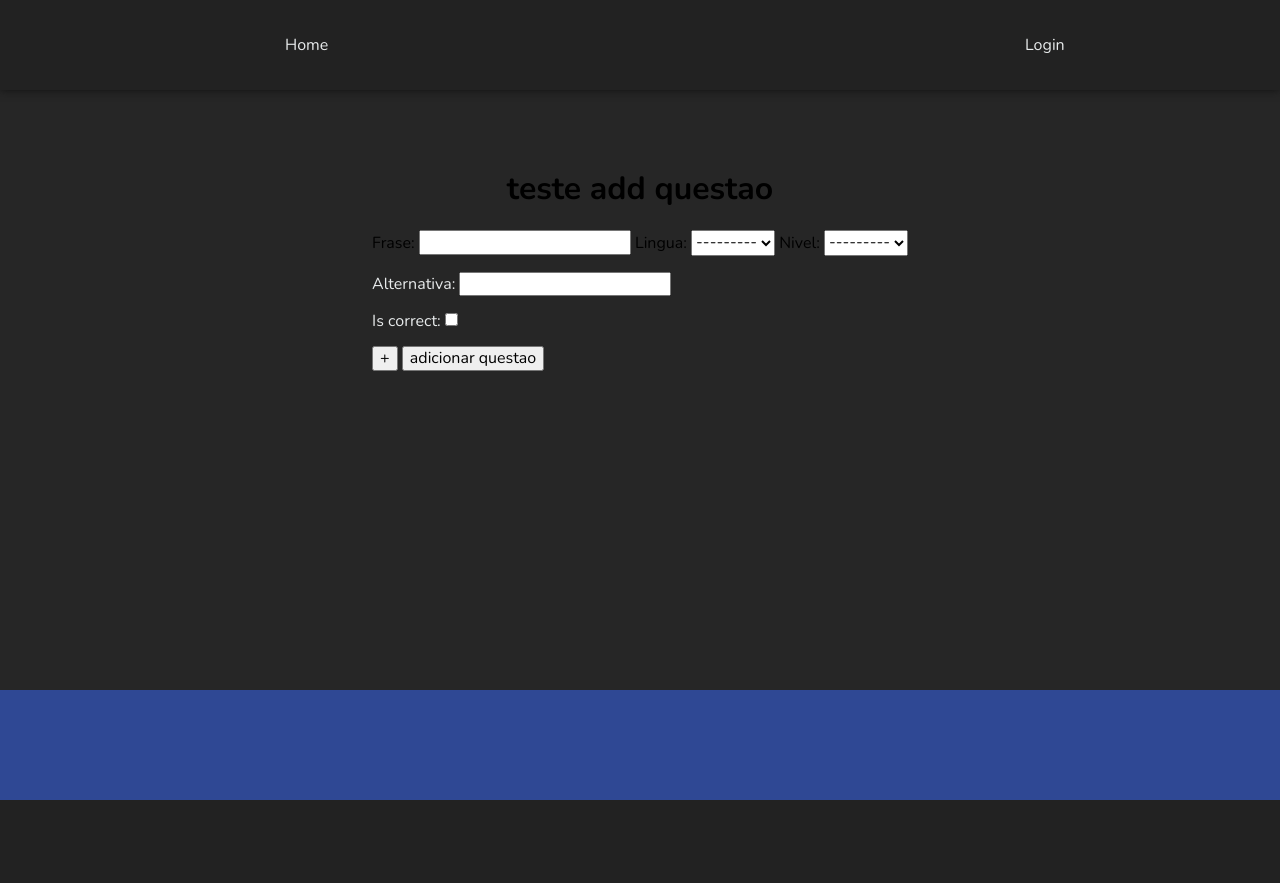
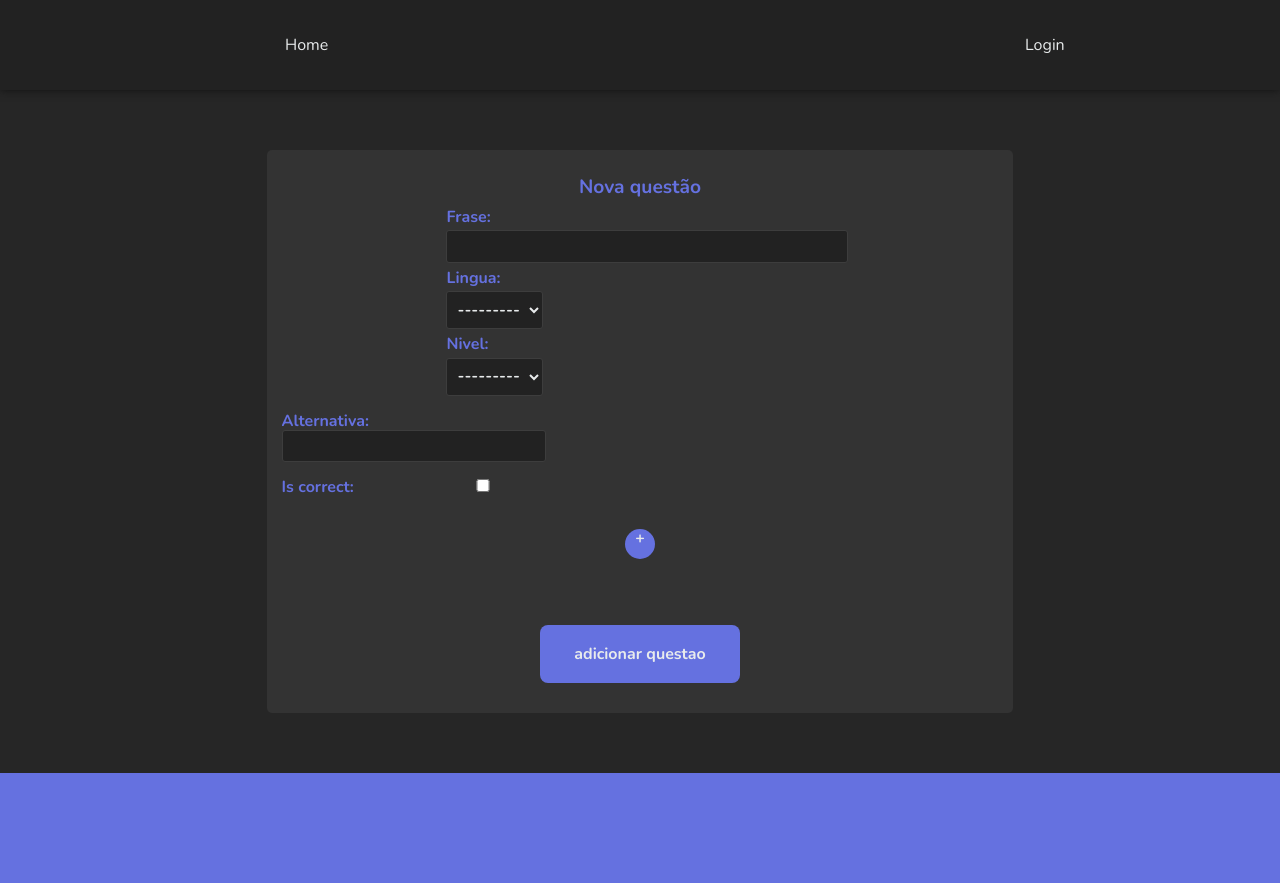
Before and after one commit to PedroWegner/ao_laerer_projeto, a Django app: page /ensino/criar_questao in a window 1280 px wide. Before the commit the page ends 800 px from the top, so only its background shows below. Run offline with Django 4.2, Linux system fonts and the light colour scheme; data that the repository does not hold is empty.

Commit message:
arrumado css de formularios

```diff
--- a/ensino/templates/ensino/aula.html
+++ b/ensino/templates/ensino/aula.html
@@ -22,7 +22,7 @@
         <div class="box-conteudo">
             <h2>Contéudo</h2>
             <p>{{ aula.conteudo }}</p>
-            <a class="btn-class" href="{{ aula.conteudo_download.url}}" target="_blank">Baixar conteúdo</a>
+            <a class="btn-cadastro" href="{{ aula.conteudo_download.url}}" target="_blank">Baixar conteúdo</a>
         </div>
         <div class="box-conteudo">
             <h2>Palavras</h2>
@@ -33,7 +33,7 @@
             <a class="aula-palavra" href="/ensino/lingua/palavra/{{palavra.id}}/">
                 <p>{{palavra}}</p>
             </a>
-            <p class="aula-contexto">{{ contexto.contexto }}</p>
+            <span class="aula-contexto">{{ contexto.contexto }}</span>
             {% endfor %}
         </div>
 
--- a/ensino/templates/ensino/cadastro/cadastra_questao.html
+++ b/ensino/templates/ensino/cadastro/cadastra_questao.html
@@ -4,21 +4,32 @@
 
 
 <div class="box-principal-blog">
-    <h1>teste add questao</h1>
-    <form id="form-container" method="POST">
+    <form class="form-inputs principal-box-form tam-form tam-questao" method="POST">
+        <h3>Nova questão</h3>
         {% csrf_token %}
         {{ add_alternativa.management_form }}
-        {{ add_questao }}
-        {% for form_alternativa in add_alternativa %}
-        <div class="alternativa">
+        <div class="form-inputs-div tam-q">
 
-            {{ form_alternativa.as_p }}
+            {{ add_questao }}
+        </div>
 
+        <div class="alternativas-btn">
+            <div id="form-container" class="alternativas-add">
+                {% for form_alternativa in add_alternativa %}
+                <div class="alternativa">
+                    {{ form_alternativa.as_p }}
+                </div>
+                {% endfor %}
+
+                <div id="hidden-div"></div>
+            </div>
+
+
+            <p class="btn-add" id="add-form">+</p>
         </div>
-        {% endfor %}
-
-        <button id="add-form" type="button">+</button>
-        <button type="submit">adicionar questao</button>
+        <div>
+            <button class="btn-cadastro" type="submit">adicionar questao</button>
+        </div>
 
     </form>
 
@@ -29,6 +40,7 @@
     let alternativa_form = document.querySelectorAll(".alternativa")
     let container = document.querySelector("#form-container")
     let addButton = document.querySelector("#add-form")
+    let hiddenDiv = document.querySelector("#hidden-div")
     let totalForms = document.querySelector("#id_alternativa_set-TOTAL_FORMS")
 
     let formNum = alternativa_form.length - 1
@@ -39,11 +51,10 @@
 
         let newForm = alternativa_form[0].cloneNode(true)
         let formRegex = RegExp(`alternativa_set-(\\d){1}-`, 'g')
-        console.log(formRegex)
 
         formNum++
         newForm.innerHTML = newForm.innerHTML.replace(formRegex, `alternativa_set-${formNum}-`)
-        container.insertBefore(newForm, addButton)
+        container.insertBefore(newForm, hiddenDiv)
 
         totalForms.setAttribute('value', `${formNum + 1}`)
     }
--- a/ensino/templates/ensino/meu_painel_aulas.html
+++ b/ensino/templates/ensino/meu_painel_aulas.html
@@ -1,4 +1,5 @@
 {% extends 'base.html' %}
+{% load static %}
 
 {% block 'conteudo' %}
 <div class="principal-box-minhas-aulas">
@@ -6,6 +7,7 @@
         <div class="meu-ensino-unidade">
             <div class="label-normais">
                 <h1>Aulas</h1>
+                <span class="btn-show"><img src="{% static 'imgs/ponteiro_roxo_baixo.png' %}" alt=""></span>
             </div>
 
             {% if linguas %}
@@ -38,6 +40,7 @@
         <div class="meu-ensino-unidade">
             <div class="label-licenciadas">
                 <h1>Aulas licenciadas</h1>
+                <span class="btn-show"><img src="{% static 'imgs/ponteiro_roxo_baixo.png' %}" alt=""></span>
             </div>
             {% if licenced_linguas %}
             <div class="meu-ensino-licenciadas show">
@@ -71,6 +74,7 @@
         <div class="meu-ensino-unidade">
             <div class="label-questoes">
                 <h1>Questões</h1>
+                <span class="btn-show"><img src="{% static 'imgs/ponteiro_roxo_baixo.png' %}" alt=""></span>
             </div>
 
             {% if lista_questoes %}
--- a/templates/parcial/_menu_aula.html
+++ b/templates/parcial/_menu_aula.html
@@ -1,16 +1,16 @@
 {% load static %}
 <div class="nav-bar-aula-modulo show">
     <a class="titulo-modulo" href="/modulo/{{ modulo.pk}}">{{ modulo.modulo }}</a>
-    <span class="btn-show"><img src="{% static 'imgs/ponteiro_verde.png' %}" alt=""></span>
+    <span class="btn-show"><img src="{% static 'imgs/ponteiro_roxo_direita.png' %}" alt=""></span>
 </div>
 <div class="nav-bar-aula-aulas show">
     <ul>
 
         {% for aula in aulas %}
         <li>
-            <div>
+            <div class="aula-ind">
                 <a class='titulo-aula' href="/ensino/aula/{{ aula.pk }}">{{ aula }}</a>
-                <p class="nome-professor">{{ aula.autor }}</p>
+                <p class="nome-autor">{{ aula.autor_aula }}</p>
             </div>
 
         </li>
--- a/templates/static/css/style.css
+++ b/templates/static/css/style.css
@@ -10,11 +10,14 @@
     --color-high: #333;
     --font-color: #E8EBEC;
     --sec-font-color: #c2c3c3;
+    --thr-font-color: var(--blue-low);
+    --hover-font-color: #868CFC;
     --blue-low: #6571E0;
     --blue-high: #2F4894;
     --font-image: #E8EBEC;
     --shadow-color: #111111;
     --color-border: #3D3D3D;
+    --color-back-image: #0e0d0e;
 }
 
 :root.light {
@@ -91,7 +96,7 @@ body ul {
 footer {
     width: 100%;
     height: 110px;
-    background-color: var(--blue-high);
+    background-color: var(--thr-font-color);
 }
 
 
@@ -864,11 +872,11 @@ input[type="radio"]:focus {
 }
 
 ::-webkit-scrollbar-thumb {
-    background: var(--blue-high);
+    background: var(--thr-font-color);
 }
 
 ::-webkit-scrollbar-thumb:hover {
-    background: var(--blue-low);
+    background: var(--hover-font-color);
 }
 
 .nav-bar-aula-aulas {
@@ -1756,7 +1802,7 @@ input[type="radio"]:focus {
 .btn-cadastro {
     width: 200px;
     padding: 20px;
-    background-color: var(--blue-high);
+    background-color: var(--thr-font-color);
     color: var(--font-image);
     border-radius: 8px;
     text-align: center;
@@ -1768,12 +1814,35 @@ input[type="radio"]:focus {
 }
 
 .btn-cadastro:hover {
-    background-color: var(--blue-low);
-}
-
-
+    background-color: var(--hover-font-color);
+}
+
+.btn-add {
+    width: 30px;
+    height: 30px;
+    border-radius: 50%;
+    text-align: center;
+    background-color: var(--thr-font-color);
+    color: var(--font-image);
+    text-align: center;
+    font-weight: bold;
+    border: none;
+    text-decoration: none;
+    cursor: pointer;
+}
+
+.btn-add:hover {
+    background-color: var(--hover-font-color);
+}
 
 /* Cadastro departametno */
+.principal-box-atualiza-aula {
+    display: flex;
+    flex-direction: column;
+    align-items: flex-start;
+    margin-top: 45px;
+}
+
 .principal-box-cad {
     display: grid;
     grid-template-columns: 1fr;
@@ -1789,8 +1858,9 @@ input[type="radio"]:focus {
     display: flex;
     flex-direction: column;
     align-items: center;
-    margin: 0 auto;
     margin-bottom: 60px;
+    width: 45%;
+    border-radius: 5px;
     padding: 20px 15px 30px 15px;
     background-color: var(--color-high);
 }
@@ -1851,9 +1921,104 @@ input[type="radio"]:focus {
     box-shadow: 0 0 0 0;
     outline: 0;
     border-radius: 5px;
-    border-color: var(--blue-high);
-    box-shadow: 0 0 0 1px var(--blue-low);
-}
+    border-color: var(--thr-font-color);
+    box-shadow: 0 0 0 1px var(--hover-font-color);
+}
+
+/* INICIO CAD HTML */
+.tam-form {
+    width: 60%;
+    margin: 0 auto;
+}
+
+.form-inputs {
+    display: flex;
+    flex-direction: column;
+    align-items: center;
+    width: min-content;
+}
+
+.form-inputs-div {
+    display: flex;
+    flex-direction: column;
+    align-items: flex-start;
+}
+
+.form-inputs input[name='frase'] {
+    width: 100%;
+}
+
+.form-inputs input,
+.form-inputs textarea,
+.form-inputs select {
+    padding: 6px;
+    border-radius: 3px;
+    background-color: var(--color-medium);
+    border: 1px solid var(--color-border);
+    color: var(--font-color);
+    font-weight: 600;
+    font-family: 'Nunito';
+    resize: none;
+}
+
+.form-inputs input:focus,
+.form-inputs input:active,
+.form-inputs textarea:active,
+.form-inputs textarea:focus,
+.form-inputs select:focus,
+.form-inputs select:active {
+    box-shadow: 0 0 0 0;
+    outline: 0;
+    border-radius: 5px;
+    border-color: var(--thr-font-color);
+    box-shadow: 0 0 0 1px var(--hover-font-color);
+}
+
+.form-inputs label,
+.form-inputs h3 {
+
+    color: var(--thr-font-color);
+    font-weight: 600;
+    margin-bottom: 4px;
+    margin-top: 6px;
+}
+
+.form-inputs label {
+    align-self: flex-start;
+    font-size: 1em;
+}
+
+.form-inputs h3 {
+    align-self: center;
+    font-size: 1.2em;
+}
+
+.tam-questao {
+    width: 70%;
+}
+
+.tam-q {
+    width: 54%;
+}
+
+.alternativa input {
+    width: 250px;
+}
+
+.alternativas-btn {
+    display: flex;
+    flex-direction: column;
+    align-items: center;
+}
+
+.alternativas-add {
+    display: grid;
+    grid-template-columns: 1fr 1fr;
+    gap: 15px;
+}
+
+/* FIM CAD HTML */
+
 
 .box-principal-questao {
     color: var(--font-color);
--- a/templates/static/javascript/script.js
+++ b/templates/static/javascript/script.js
@@ -1,7 +1,7 @@
 $('.btn-show').click(function () {
     $('.nav-bar-aula-modulo').toggleClass('show')
     $('.nav-bar-aula-aulas').toggleClass('show')
-    $('.nome-professor').toggleClass('show')
+    $('.nome-autor').toggleClass('show')
     $('.titulo-modulo').toggleClass('show')
     $('.titulo-aula').toggleClass('show')
     $('.nav-bar-aula-modulo span').toggleClass('move')
@@ -10,14 +10,17 @@ $('.btn-show').click(function () {
 
 $('.label-normais').click(function () {
     $('.meu-ensino-normais').toggleClass('show')
+    $('.label-normais span').toggleClass('move')
 })
 
 $('.label-licenciadas').click(function () {
     $('.meu-ensino-licenciadas').toggleClass('show')
+    $('.label-licenciadas span').toggleClass('move')
 })
 
 $('.label-questoes').click(function () {
     $('.meu-ensino-questoes').toggleClass('show')
+    $('.label-questoes span').toggleClass('move')
 })
 
 $('.abre-usuario').click(function () {
```
Also changed, not shown: other parts of templates/static/css/style.css (+111 -68 lines), ensino/templates/ensino/atualizar_aula.html (+6 -10 lines), ensino/templates/ensino/cadastro/cadastro_aula.html (+7 -7 lines), ensino/templates/ensino/cadastro/cadastro_palavra.html (+5 -6 lines), ensino/templates/ensino/modulo.html (+1 -18 lines), ensino/templates/ensino/update_questao.html (+35 -25 lines), templates/static/imgs/ponteiro_roxo_baixo.png (added), templates/static/imgs/ponteiro_roxo_direita.png (added), templates/static/imgs/ponteiro_verde.png (deleted).
